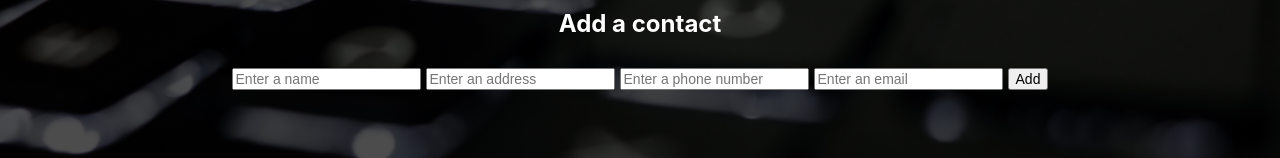
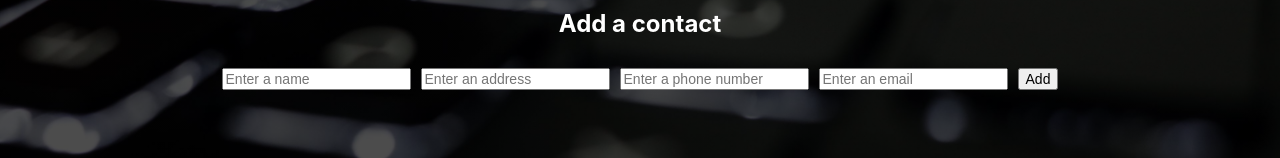
Before and after one commit to Catalinx99/assist-tech, a React (Create React App) app: page /usermanagement in a window 1280 px wide. Shown: the part 431-589 px from the top of the page. Built offline with nearby package versions, Linux system fonts and the light colour scheme.

Commit message:
Fixing css bugs for login page

```diff
--- a/src/components/Users Management Page/UsersManagement.css
+++ b/src/components/Users Management Page/UsersManagement.css
@@ -32,7 +32,7 @@ td {
   background-color: rgb(158, 168, 169);
 }
 
-form {
+.form {
   display: flex;
   gap: 5px;
 }
@@ -46,5 +46,8 @@ form * {
   font-size: 14px;
 }
 .addContact {
-  justify-content: center;
+text-align: center;
 }
+.addContact input {
+  margin-right: 10px;
+}
--- a/src/components/Users Management Page/UsersManagement.js
+++ b/src/components/Users Management Page/UsersManagement.js
@@ -100,7 +100,7 @@ const UsersManagement = () => {
   return (
     <div className="appContainer">
       <h2>Users Management</h2>
-      <form onSubmit={handleEditFormSubmit}>
+      <form onSubmit={handleEditFormSubmit} className="form">
         <table>
           <thead>
             <tr>
```
